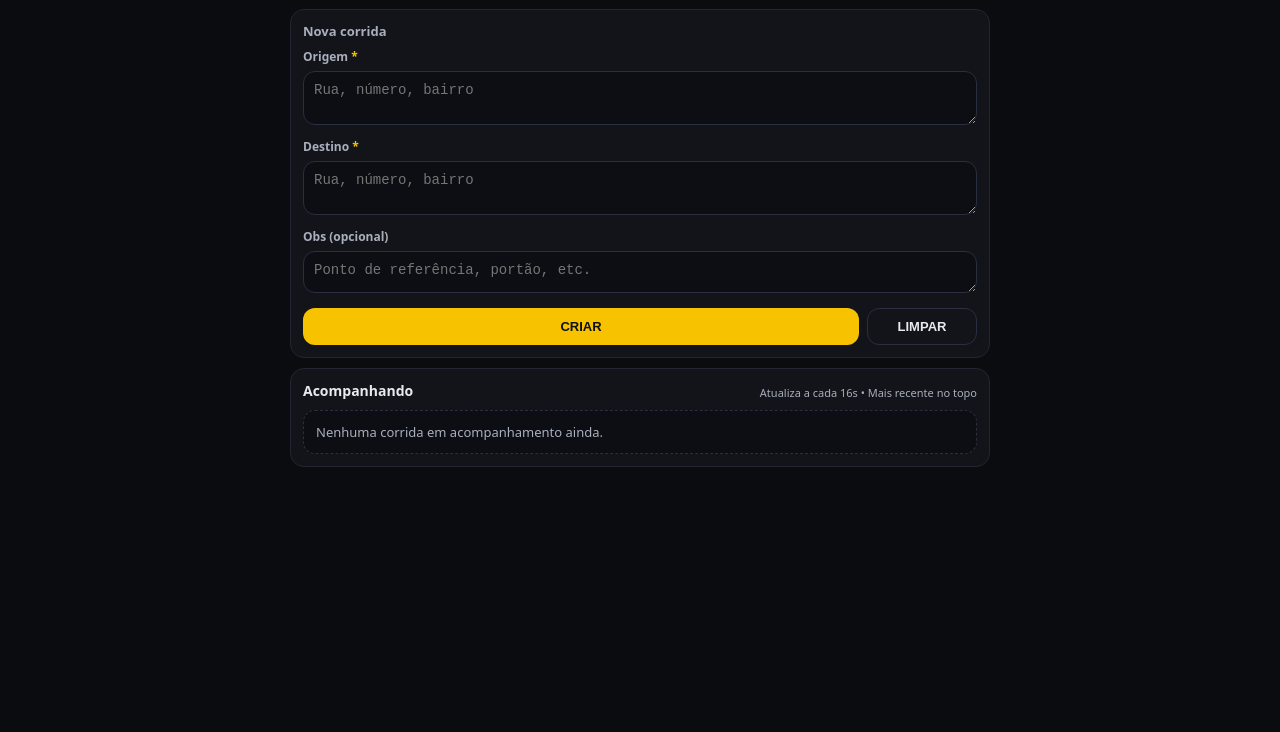
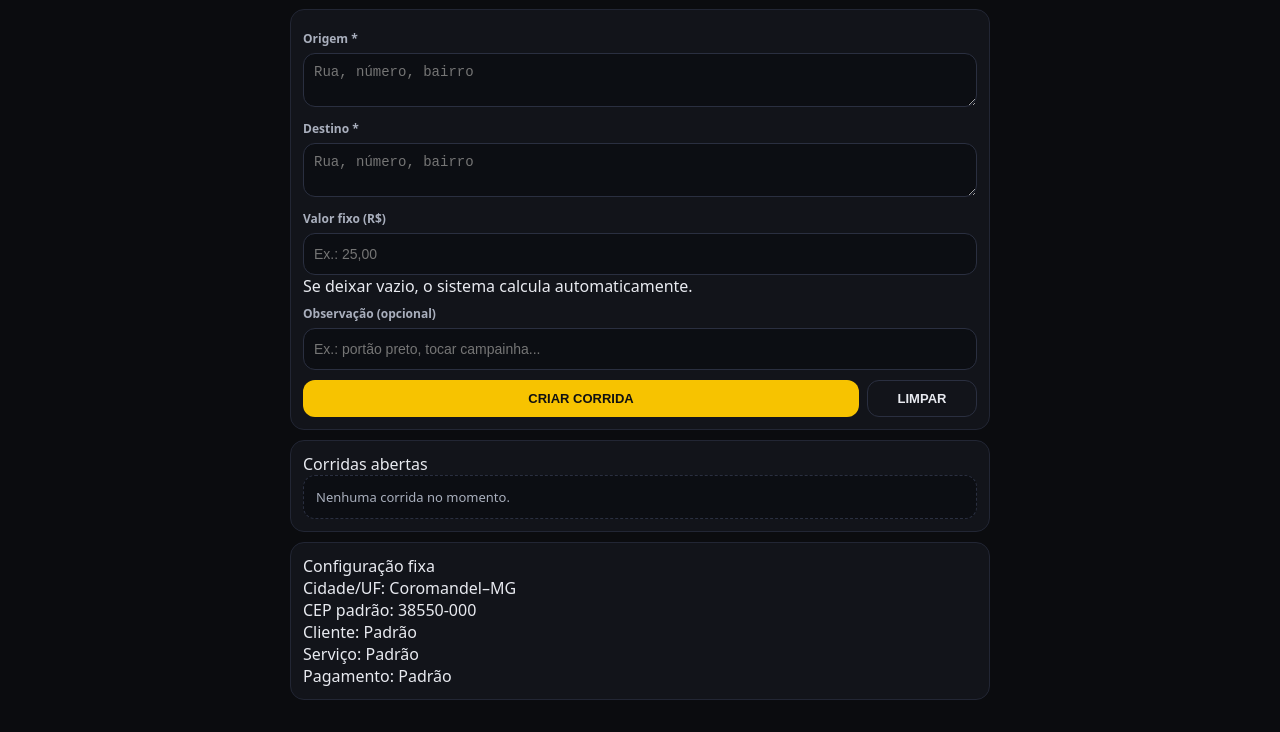
Before and after one commit to movedirverbot/move-driver-painel, a plain HTML site: page frontend/index.html in a window 1280 px wide. Shown: the part 68-800 px from the top of the page. Drawn offline with Linux system fonts and the light colour scheme; no server answers.

Commit message:
Update index.html

```diff
--- a/frontend/index.html
+++ b/frontend/index.html
@@ -5,9 +5,6 @@
   <meta name="viewport" content="width=device-width,initial-scale=1" />
   <title>Move Driver — Lançar Corrida</title>
   <link rel="stylesheet" href="./style.css" />
-  <link rel="manifest" href="/manifest.webmanifest">
-<meta name="theme-color" content="#f7c300">
-
 </head>
 <body>
   <header class="topbar">
@@ -22,41 +19,58 @@
     <div class="status">
       <span id="apiDot" class="dot"></span>
       <span id="apiText">Verificando...</span>
-      <button id="btnPush" class="btnPush">Ativar notificações</button>
-<span id="pushText" class="pushText"></span>
-
     </div>
   </header>
 
   <main class="container">
-    <section class="card formCard">
-      <div class="formTitle">Nova corrida</div>
+    <section class="card">
+      <div class="formRow">
+        <div class="grow">
+          <label class="label">Origem *</label>
+          <textarea id="origem" class="input" rows="2" placeholder="Rua, número, bairro"></textarea>
+        </div>
+      </div>
 
-      <label class="label">Origem <span class="req">*</span></label>
-      <textarea id="origem" class="input" rows="2" placeholder="Rua, número, bairro"></textarea>
+      <div class="formRow">
+        <div class="grow">
+          <label class="label">Destino *</label>
+          <textarea id="destino" class="input" rows="2" placeholder="Rua, número, bairro"></textarea>
+        </div>
+      </div>
 
-      <label class="label">Destino <span class="req">*</span></label>
-      <textarea id="destino" class="input" rows="2" placeholder="Rua, número, bairro"></textarea>
+      <div class="formRow split">
+        <div class="grow">
+          <label class="label">Valor fixo (R$)</label>
+          <input id="valor" class="input" inputmode="decimal" placeholder="Ex.: 25,00" />
+          <div class="hint">Se deixar vazio, o sistema calcula automaticamente.</div>
+        </div>
 
-      <label class="label">Obs (opcional)</label>
-      <textarea id="obs" class="input" rows="1" placeholder="Ponto de referência, portão, etc."></textarea>
+        <div class="grow">
+          <label class="label">Observação (opcional)</label>
+          <input id="obs" class="input" placeholder="Ex.: portão preto, tocar campainha..." />
+        </div>
+      </div>
 
       <div class="actions">
-        <button id="btnCriar" class="btn btnPrimary">CRIAR</button>
+        <button id="btnCriar" class="btn btnPrimary">CRIAR CORRIDA</button>
         <button id="btnLimpar" class="btn btnGhost">LIMPAR</button>
       </div>
     </section>
 
-    <section class="card listCard">
-      <div class="listHeader">
-        <div class="listTitle">Acompanhando</div>
-        <div class="listHint">Atualiza a cada 16s • Mais recente no topo</div>
-      </div>
+    <section class="card small">
+      <div class="fixedTitle">Corridas abertas</div>
+      <div id="ridesList" class="ridesList"></div>
+      <div id="emptyState" class="emptyState">Nenhuma corrida no momento.</div>
+    </section>
 
-      <div id="ridesList" class="ridesList"></div>
-
-      <div id="emptyState" class="emptyState">
-        Nenhuma corrida em acompanhamento ainda.
+    <section class="card tiny">
+      <div class="fixedTitle">Configuração fixa</div>
+      <div class="fixedGrid">
+        <div><span class="k">Cidade/UF:</span> <span class="v">Coromandel–MG</span></div>
+        <div><span class="k">CEP padrão:</span> <span class="v">38550-000</span></div>
+        <div><span class="k">Cliente:</span> <span class="v">Padrão</span></div>
+        <div><span class="k">Serviço:</span> <span class="v">Padrão</span></div>
+        <div><span class="k">Pagamento:</span> <span class="v">Padrão</span></div>
       </div>
     </section>
   </main>
```
